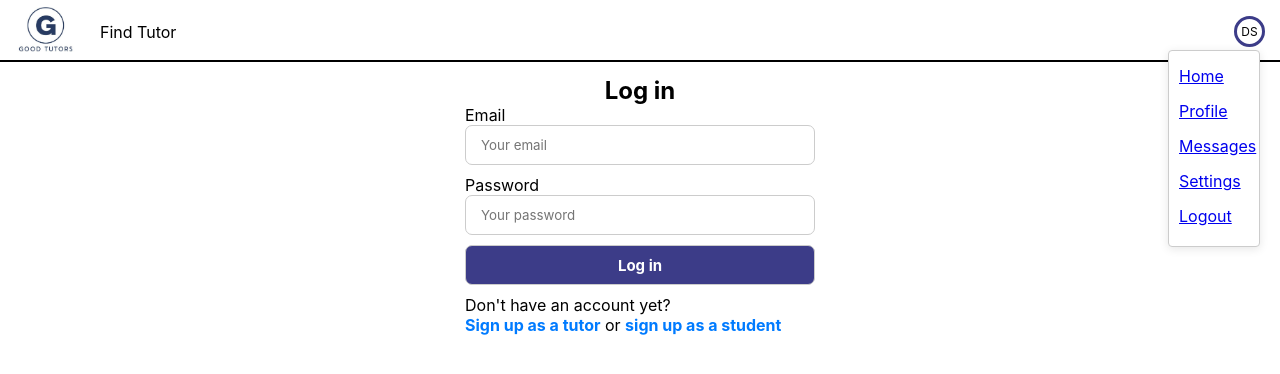
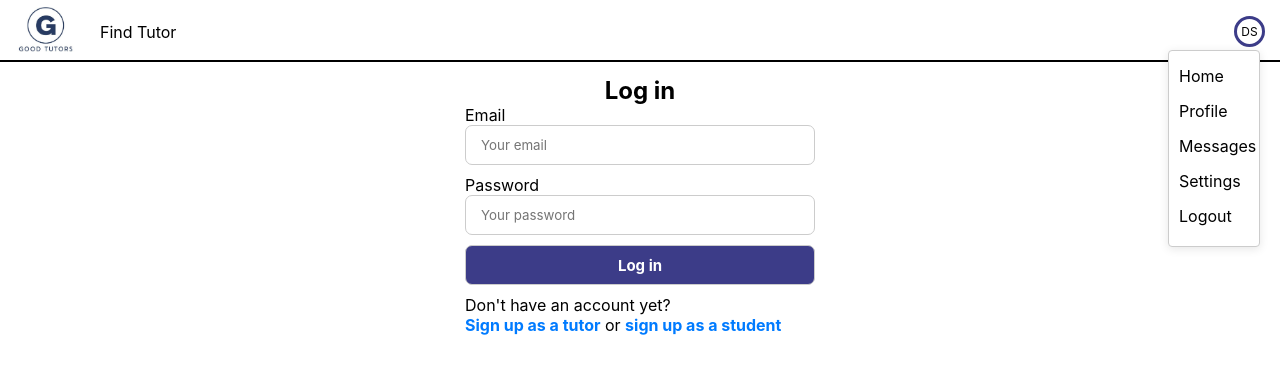
Before and after one commit to DilonSok/Good-Tutor-App-Frontend, a React (Create React App) app: page / in a window 1280 px wide. Both pictures are taken after a click on the item "DS". Shown: the top 374 px of the page. Built offline with nearby package versions, Linux system fonts and the light colour scheme.

Commit message:
Fixed navbar styling issue.

```diff
--- a/src/components/navbar.js
+++ b/src/components/navbar.js
@@ -55,7 +55,7 @@ function Navbar() {
       </div>
       <div ref={menuRef}>
         <Menu isOpen={isOpen}>
-          <ul>
+          <ul className='navlinks'>
             <li><NavLink to='/home'>Home</NavLink></li>
             <li><NavLink to='/profile'>Profile</NavLink></li>
             <li><NavLink to='/messages'>Messages</NavLink></li>
--- a/src/css/navbar.css
+++ b/src/css/navbar.css
@@ -67,9 +67,9 @@
   font-size: 12px;
 }
 
-NavLink{
-  list-style: none;
+.navlinks a{
   text-decoration: none;
+  color: black;
 }
 
 .menu-content-container{
```
